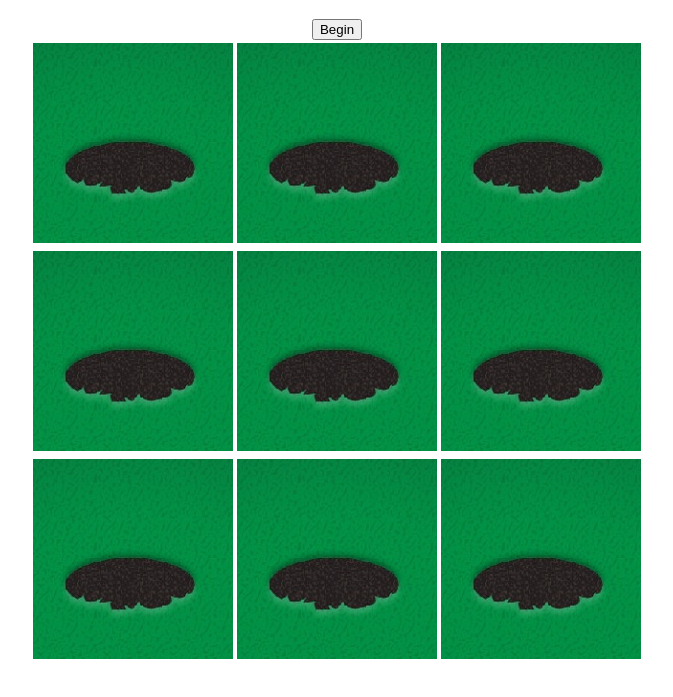
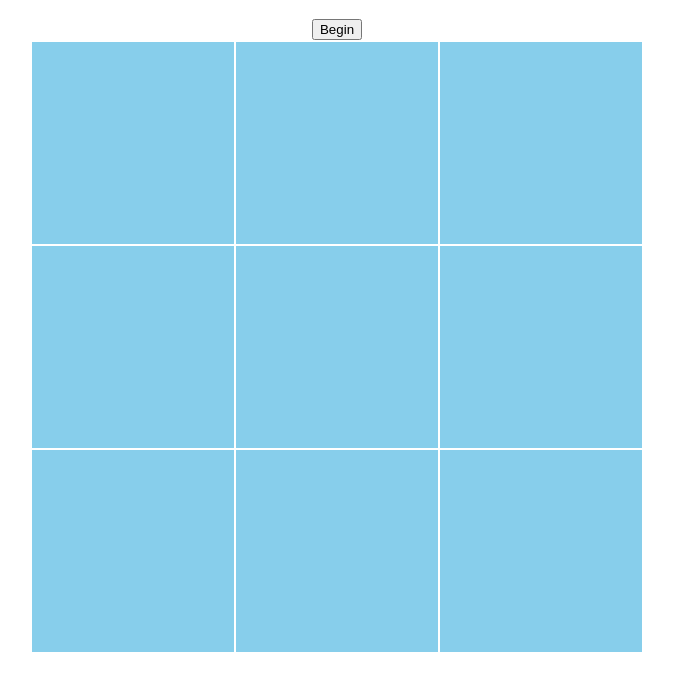
Before and after one commit to StefKabatova/Wack-a-mole, a plain HTML site: page index.html in a window 1280 px wide. Shown: the part 61-758 px from the top of the page, without its empty margins (303-976 px from the left). Drawn offline with nearby package versions, Linux system fonts and the light colour scheme.

Commit message:
Added onclick eventhandler to game tiles

```diff
--- a/index.html
+++ b/index.html
@@ -17,19 +17,19 @@
 <div class="game_container">
   <table>
     <tr>
-      <td class="game_tile"><img src="noMole.jpg"/></td>
-      <td class="game_tile"><img src="noMole.jpg"/></td>
-      <td class="game_tile"><img src="noMole.jpg"/></td>
+      <td class="gameTile"></td>
+      <td class="gameTile"></td>
+      <td class="gameTile"></td>
     </tr>
     <tr>
-      <td class="game_tile"><img src="noMole.jpg"/></td>
-      <td class="game_tile"><img src="noMole.jpg"/></td>
-      <td class="game_tile"><img src="noMole.jpg"/></td>
+    <td class="gameTile"></td>
+    <td class="gameTile"></td>
+    <td class="gameTile"></td>
     </tr>
     <tr>
-      <td class="game_tile"><img src="noMole.jpg"/></td>
-      <td class="game_tile"><img src="noMole.jpg"/></td>
-      <td class="game_tile"><img src="noMole.jpg"/></td>
+    <td class="gameTile"></td>
+    <td class="gameTile"></td>
+    <td class="gameTile"></td>
     </tr>
   </table>
 </div>
--- a/script.js
+++ b/script.js
@@ -5,12 +5,19 @@ console.log("hello")
 var min = 1;
 var max = 11;
 var button = $("#initiator");
+var clickled_tile = $(".gameTile")
 
 
 function randomTile(min,max){
     var tile = Math.floor(Math.random() * (max - min) + min)
     console.log(tile)
 }
+
+
+clickled_tile.on("click", function(){
+  $(this).addClass('on');
+})
+
 
 button.on('click',function(){
   console.log("I work");
--- a/style.css
+++ b/style.css
@@ -6,6 +6,11 @@ table{
   margin: 0 auto;
 }
 
+td{
+  height: 200px;
+  width: 200px;
+  background: skyblue;
+}
 
 .on{
   background: url("mole.jpg")
```
